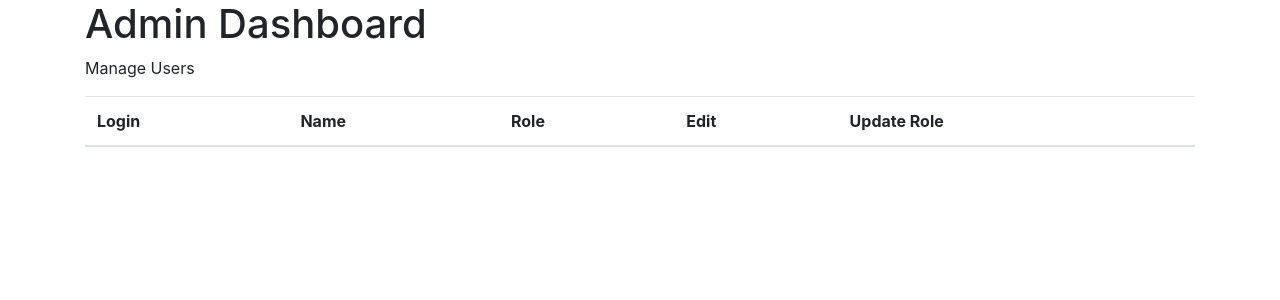
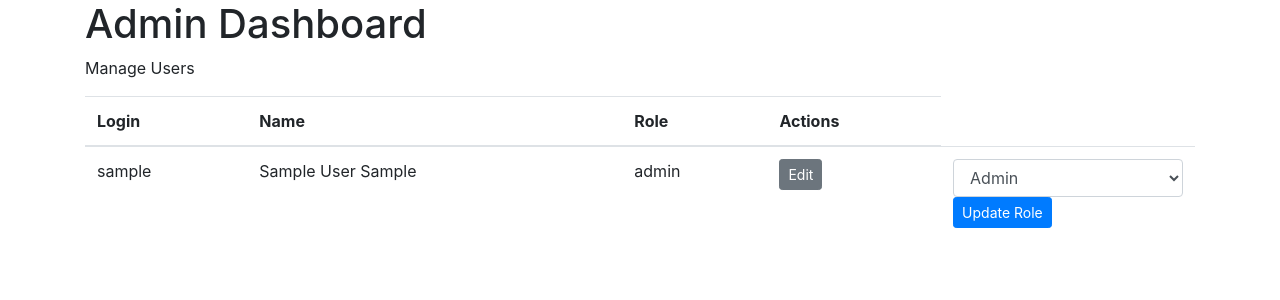
Before and after one commit to Ozomozyan/Projet_1, a Flask app: page /admin_dashboard in a window 1280 px wide. Shown: the top 300 px of the page. Run offline with Flask 3, Linux system fonts and the light colour scheme; the visitor is signed in with stand-in values (Sample User, id 1); tables that the repository leaves empty or names only in its code hold one stand-in row (values such as "Sample post"); data that the repository does not hold is empty; parts of the project's set-up code (start-up, migrations or seed data) failed here and were passed over; some libraries are stand-ins or nearby versions.

Commit message:
Admin update feautures

```diff
--- a/app.py
+++ b/app.py
@@ -1,13 +1,10 @@
 from flask import Flask, render_template, request, redirect, url_for, session, flash
 import user_management
 from flask import jsonify
-from flask_socketio import SocketIO, emit, join_room, leave_room
-import user_management
 
 
 app = Flask(__name__)
 app.secret_key = 'your_secret_key'  # Replace with a real secret key for production
-socketio = SocketIO(app, async_mode='gevent')
 
 @app.route('/')
 def home():
@@ -119,33 +116,11 @@ def update_user_role():
 @app.route('/admin_dashboard', methods=['GET'])
 def admin_dashboard():
     if 'user_id' in session and session['role'] == 'admin':
-        return render_template('admin_dashboard.html')
+        users = user_management.fetch_all_users()  # Implement this if not already done
+        return render_template('admin_dashboard.html', users=users)
     else:
         flash("Unauthorized access.", "error")
         return redirect(url_for('dashboard'))
-
-@socketio.on('connect')
-def handle_connect():
-    if 'user_id' in session and session['role'] == 'admin':
-        users = user_management.fetch_all_users()
-        emit('update_user_list', {'users': users})
-
-@socketio.on('update_request')
-def handle_update_request():
-    users = user_management.fetch_all_users()
-    emit('update_user_list', {'users': users}, broadcast=True)
-
-@socketio.on('update_role')
-def handle_update_role(data):
-    login = data['login']
-    new_role = data['role']
-    if user_management.admin_update_user_info(login=login, role=new_role):
-        emit('update_request', broadcast=True)  # Trigger client-side update
-    else:
-        print("Failed to update role for user:", login)
-
-# Similarly, you can add a SocketIO event handler for user edits
-
 
 @app.route('/admin/update_user', methods=['POST'])
 def admin_update_user():
@@ -196,4 +171,4 @@ def logout():
     return redirect(url_for('home'))
 
 if __name__ == '__main__':
-    socketio.run(app, debug=True)
+    app.run(debug=True)
--- a/templates/admin_dashboard.html
+++ b/templates/admin_dashboard.html
@@ -10,18 +10,34 @@
 <div class="container">
     <h1>Admin Dashboard</h1>
     <p>Manage Users</p>
-    <table class="table" id="usersTable">
+    <table class="table">
         <thead>
             <tr>
                 <th>Login</th>
                 <th>Name</th>
                 <th>Role</th>
-                <th>Edit</th>
-                <th>Update Role</th>
+                <th>Actions</th>
             </tr>
         </thead>
         <tbody>
-            <!-- Rows will be populated by SocketIO -->
+            {% for user in users %}
+            <tr>
+                <td>{{ user.login }}</td>
+                <td>{{ user.nom }} {{ user.prenom }}</td>
+                <td>{{ user.role }}</td>
+                <td>
+                    <!-- Previous select and update role button -->
+                    <button class="btn btn-sm btn-secondary edit-user-btn" data-toggle="modal" data-target="#editUserModal" data-user-login="{{ user.login }}" data-user-nom="{{ user.nom }}" data-user-prenom="{{ user.prenom }}" data-user-role="{{ user.role }}">Edit</button>
+                </td>
+                <td>
+                    <select class="form-control role-select" data-user-login="{{ user.login }}">
+                        <option value="user" {% if user.role == "user" %}selected{% endif %}>User</option>
+                        <option value="admin" {% if user.role == "admin" %}selected{% endif %}>Admin</option>
+                    </select>
+                    <button class="btn btn-sm btn-primary update-role-btn" data-user-login="{{ user.login }}" type="button">Update Role</button>
+                </td>
+            </tr>
+            {% endfor %}
         </tbody>
     </table>
 </div>
@@ -37,6 +53,7 @@
                 </button>
             </div>
             <div class="modal-body">
+                <!-- Note: Removed the data-user-login attribute and user-specific values -->
                 <form class="edit-user-form">
                     <div class="form-group">
                         <label for="userNom">Nom</label>
@@ -57,42 +74,48 @@
     </div>
 </div>
 
-<script src="https://cdn.socket.io/4.0.0/socket.io.min.js"></script>
+
+
+<script src="https://code.jquery.com/jquery-3.5.1.slim.min.js"></script>
+<script src="https://cdn.jsdelivr.net/npm/@popperjs/core@2.5.6/dist/umd/popper.min.js"></script>
+<script src="https://stackpath.bootstrapcdn.com/bootstrap/4.5.2/js/bootstrap.min.js"></script>
 <script src="https://code.jquery.com/jquery-3.6.0.min.js"></script>
 <script>
     $(document).ready(function() {
-        var socket = io();
+        $('.update-role-btn').click(function() {
+            const userLogin = $(this).data('user-login');
+            const newRole = $(this).prev('.role-select').val();
 
-        socket.on('update_user_list', function(data) {
-            var users = data.users;
-            var tableBody = $('#usersTable tbody');
-            tableBody.empty(); // Clear the table
-            users.forEach(function(user) {
-                var row = `<tr>
-                               <td>${user.login}</td>
-                               <td>${user.nom} ${user.prenom}</td>
-                               <td>${user.role}</td>
-                               <td>
-                                   <button class="btn btn-sm btn-secondary edit-user-btn" data-user="${JSON.stringify(user)}">Edit</button>
-                               </td>
-                               <td>
-                                   <select class="role-select" data-user-login="${user.login}">
-                                       <option value="user" ${user.role === 'user' ? 'selected' : ''}>User</option>
-                                       <option value="admin" ${user.role === 'admin' ? 'selected' : ''}>Admin</option>
-                                   </select>
-                                   <button class="btn btn-sm btn-primary update-role-btn" data-user-login="${user.login}">Update Role</button>
-                               </td>
-                           </tr>`;
-                tableBody.append(row);
+            $.ajax({
+                url: '/admin/update_user_role',
+                type: 'POST',
+                data: JSON.stringify({ login: userLogin, role: newRole }),
+                contentType: 'application/json; charset=utf-8',
+                dataType: 'json',
+                success: function(response) {
+                    alert('Role updated successfully for ' + response.login + ' to ' + response.new_role);
+                    // Update the role on the page without reloading
+                    $(`select[data-user-login="${response.login}"] option:selected`).removeAttr('selected');
+                    $(`select[data-user-login="${response.login}"] option[value="${response.new_role}"]`).attr('selected', 'selected');
+                },
+                error: function(error) {
+                    alert('Failed to update role: ' + error.responseText);
+                }
             });
         });
+    });
+</script>
+<script>
+    $(document).ready(function() {
+        $('.edit-user-btn').on('click', function() {
+            var userLogin = $(this).data('user-login');
+            var userNom = $(this).data('user-nom');
+            var userPrenom = $(this).data('user-prenom');
 
-        $('#usersTable').on('click', '.edit-user-btn', function() {
-            var user = JSON.parse($(this).data('user'));
-            $('#editUserModal #userNom').val(user.nom);
-            $('#editUserModal #userPrenom').val(user.prenom);
-            $('#editUserModal #userLogin').val(user.login);
-            $('#editUserModal').modal('show');
+            // Populate the modal form fields
+            $('#editUserModal #userNom').val(userNom);
+            $('#editUserModal #userPrenom').val(userPrenom);
+            $('#editUserModal #userLogin').val(userLogin); // Set the hidden login input value
         });
 
         $('.save-user-changes').click(function() {
@@ -102,15 +125,25 @@
                 prenom: $('#editUserModal #userPrenom').val()
             };
 
-            socket.emit('update_user_info', formData);
-            $('#editUserModal').modal('hide');
+            console.log("Sending data:", formData); // Log data to debug
+
+            $.ajax({
+                type: "POST",
+                url: "/admin/update_user_info",
+                data: JSON.stringify(formData),
+                contentType: 'application/json; charset=utf-8',
+                dataType: 'json',
+                success: function(response) {
+                    alert("User info updated successfully");
+                    // Optionally, update the UI here
+                },
+                error: function(xhr, status, error) {
+                    console.error("Error updating user info:", xhr.responseText);
+                    alert("Error updating user info: " + xhr.responseText);
+                }
+            });
         });
 
-        $('#usersTable').on('click', '.update-role-btn', function() {
-            var userLogin = $(this).data('user-login');
-            var newRole = $(this).prev('.role-select').val();
-            socket.emit('update_role', {login: userLogin, role: newRole});
-        });
     });
 </script>
 </body>
--- a/user_management.py
+++ b/user_management.py
@@ -287,6 +287,7 @@ def admin_update_user_info(login, nom=None, prenom=None, password=None, role=Non
         cursor.close()
         conn.close()
 
+
 def fetch_all_users():
     conn = create_conn()
     cursor = conn.cursor(dictionary=True)  # Fetch resultss as dictionaries for easier handling
```
